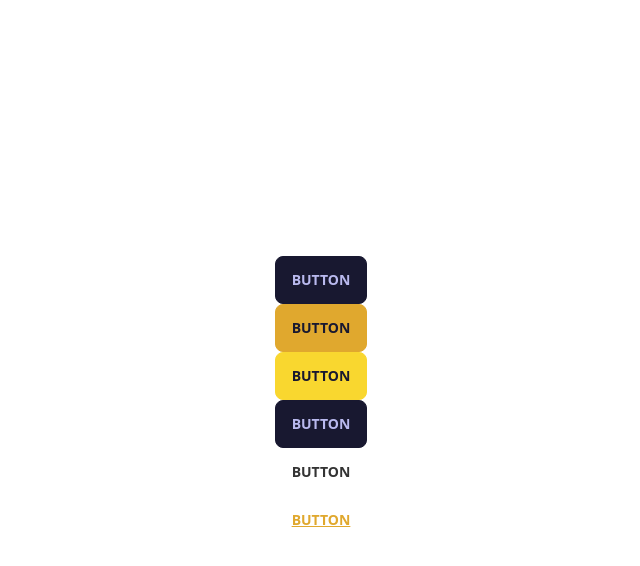
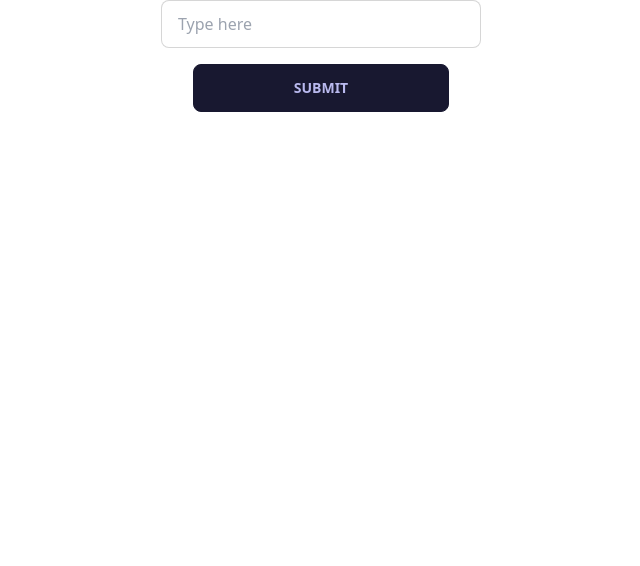
Before and after one commit to hmu332233/q-link, a Next.js app: page / in a window 1280 px wide. Shown: the top 566 px of the page, without its empty margins (319-959 px from the left). Built offline with nearby package versions, Linux system fonts and the light colour scheme.

Commit message:
link 페이지 추가

```diff
--- a/pages/index.tsx
+++ b/pages/index.tsx
@@ -1,27 +1,21 @@
-import type { NextPage } from 'next'
-import Head from 'next/head'
-import Image from 'next/image'
-import styles from '../styles/Home.module.css'
+import type { NextPage } from 'next';
 
-const Home: NextPage = () => {
+function Home() {
   return (
-    <div className={styles.container}>
-      <Head>
-        <title>Create Next App</title>
-        <meta name="description" content="Generated by create next app" />
-        <link rel="icon" href="/favicon.ico" />
-      </Head>
+    <div className="container mx-auto">
+      <div className="flex flex-col items-center gap-y-4">
+        {/* 내용 */}
 
-      <main className={styles.main}>
-        <button className="btn">Button</button>
-        <button className="btn btn-primary">Button</button>
-        <button className="btn btn-secondary">Button</button>
-        <button className="btn btn-accent">Button</button>
-        <button className="btn btn-ghost">Button</button>
-        <button className="btn btn-link">Button</button>
-      </main>
+        {/* 제출 */}
+        <input
+          type="text"
+          placeholder="Type here"
+          className="input input-bordered w-full max-w-xs"
+        ></input>
+        <button className="btn btn-wide">Submit</button>
+      </div>
     </div>
-  )
+  );
 }
 
-export default Home
+export default Home;
--- /dev/null
+++ b/pages/link/[id].tsx
@@ -0,0 +1,36 @@
+import { GetServerSideProps } from 'next';
+import ReactMarkdown from 'react-markdown';
+
+type Props = {
+  contents: string;
+};
+
+function Link({ contents }: Props) {
+  return (
+    <div className="flex flex-col items-center gap-y-4">
+      <article className="prose">
+        ㄴ <ReactMarkdown children={contents} />
+      </article>
+      {/* 제출 */}
+      <input
+        type="text"
+        placeholder="Type here"
+        className="input input-bordered w-full max-w-xs"
+      ></input>
+      <button className="btn btn-wide">Submit</button>
+      <span>퀴즈 링크 직접 만들어보기</span>
+    </div>
+  );
+}
+
+export const getServerSideProps: GetServerSideProps = async (context) => {
+  const { id } = context.query;
+
+  return {
+    props: {
+      contents: '# 이것은 퀴즈입니다.\n\n맞춰보세요!',
+    },
+  };
+};
+
+export default Link;
--- a/styles/Home.module.css
+++ /dev/null
@@ -1,116 +0,0 @@
-.container {
-  padding: 0 2rem;
-}
-
-.main {
-  min-height: 100vh;
-  padding: 4rem 0;
-  flex: 1;
-  display: flex;
-  flex-direction: column;
-  justify-content: center;
-  align-items: center;
-}
-
-.footer {
-  display: flex;
-  flex: 1;
-  padding: 2rem 0;
-  border-top: 1px solid #eaeaea;
-  justify-content: center;
-  align-items: center;
-}
-
-.footer a {
-  display: flex;
-  justify-content: center;
-  align-items: center;
-  flex-grow: 1;
-}
-
-.title a {
-  color: #0070f3;
-  text-decoration: none;
-}
-
-.title a:hover,
-.title a:focus,
-.title a:active {
-  text-decoration: underline;
-}
-
-.title {
-  margin: 0;
-  line-height: 1.15;
-  font-size: 4rem;
-}
-
-.title,
-.description {
-  text-align: center;
-}
-
-.description {
-  margin: 4rem 0;
-  line-height: 1.5;
-  font-size: 1.5rem;
-}
-
-.code {
-  background: #fafafa;
-  border-radius: 5px;
-  padding: 0.75rem;
-  font-size: 1.1rem;
-  font-family: Menlo, Monaco, Lucida Console, Liberation Mono, DejaVu Sans Mono,
-    Bitstream Vera Sans Mono, Courier New, monospace;
-}
-
-.grid {
-  display: flex;
-  align-items: center;
-  justify-content: center;
-  flex-wrap: wrap;
-  max-width: 800px;
-}
-
-.card {
-  margin: 1rem;
-  padding: 1.5rem;
-  text-align: left;
-  color: inherit;
-  text-decoration: none;
-  border: 1px solid #eaeaea;
-  border-radius: 10px;
-  transition: color 0.15s ease, border-color 0.15s ease;
-  max-width: 300px;
-}
-
-.card:hover,
-.card:focus,
-.card:active {
-  color: #0070f3;
-  border-color: #0070f3;
-}
-
-.card h2 {
-  margin: 0 0 1rem 0;
-  font-size: 1.5rem;
-}
-
-.card p {
-  margin: 0;
-  font-size: 1.25rem;
-  line-height: 1.5;
-}
-
-.logo {
-  height: 1em;
-  margin-left: 0.5rem;
-}
-
-@media (max-width: 600px) {
-  .grid {
-    width: 100%;
-    flex-direction: column;
-  }
-}
```
Also changed, not shown: 1 other file (tests, documents, lock files or other folders).
